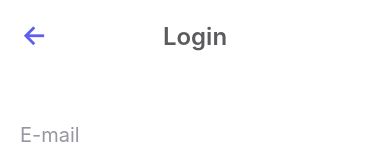
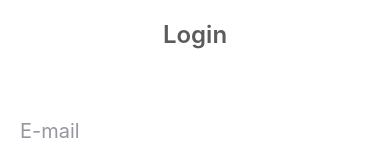
Before and after one commit to indicaDev/indica_benefits, a React Native app: screen / in a window 390 px wide. Shown: the top 146 px of the page. Built offline with nearby package versions, Linux system fonts and the light colour scheme.

Commit message:
fix: corrige marginTop no so android

```diff
--- a/src/screens/SignIn/index.tsx
+++ b/src/screens/SignIn/index.tsx
@@ -24,8 +24,8 @@ export function SigIn() {
   };
 
   return (
-    <View style={styles.container}>
-      <Header title="Login" />
+    <View>
+      <Header title="Login" hasGoBack={false} />
       <View style={styles.form}>
         <View style={styles.input}>
           <Input
--- a/src/screens/SignIn/styles.ts
+++ b/src/screens/SignIn/styles.ts
@@ -1,7 +1,6 @@
 import { StyleSheet } from "react-native";
 
 const styles = StyleSheet.create({
-  container: {},
   form: {
     paddingHorizontal: 20,
     marginTop: 70,
--- a/src/styles/app.js
+++ b/src/styles/app.ts
@@ -1,9 +1,10 @@
-import { StyleSheet } from "react-native";
+import { Platform, StyleSheet } from "react-native";
 
 const styles = StyleSheet.create({
   container: {
     flex: 1,
     backgroundColor: "#FFFFFF",
+    marginTop: Platform.OS === "android" ? 30 : 0,
   },
 });
 
```
